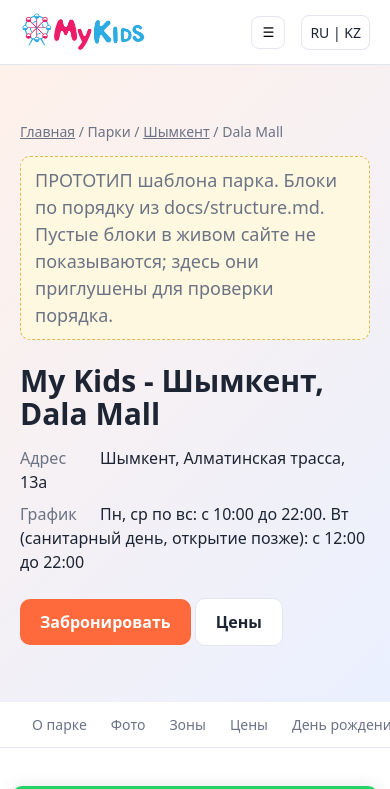
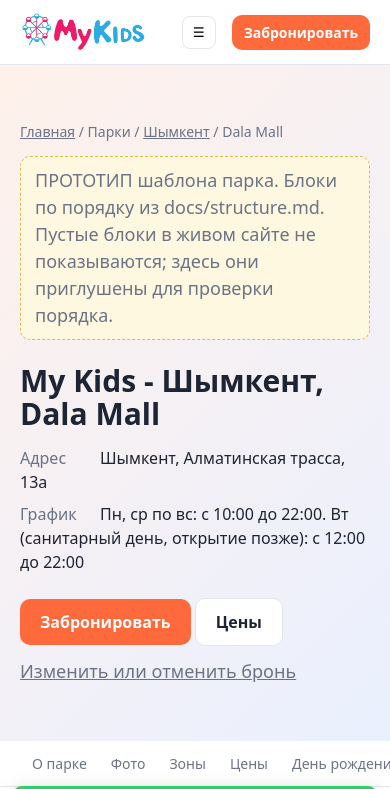
Before and after one commit to bouquet2025/mykids-preview, a plain HTML site: page park.html in a window 390 px wide. Both pictures are taken after a click on the button "Забронировать в WhatsApp". Shown: the top 789 px of the page. Drawn offline with Linux system fonts and the light colour scheme.

Commit message:
chore: update preview

```diff
--- a/app.js
+++ b/app.js
@@ -55,15 +55,20 @@ function exCards(p,cats){
 }
 function bookPkg(slug,tier){const p=PARKS.find(x=>x.slug===slug);if(!p||!p.wa){book();return}window.open(waLink(p,`Здравствуйте! Хочу забронировать День рождения в My Kids (${cname(p)}). Пакет: ${tier}. Детей: __. Дата: __.`),'_blank')}
 
-function book(forced){
-  const p = forced || getPark();
-  if(p && p.wa){ window.open(waLink(p, bookText(p)), '_blank'); return; }
+let ctxPark=null, bookKind='book'; // ctxPark: парк открытой страницы (не сохраняется как выбор)
+const changeText=p=>`Здравствуйте! Хочу изменить или отменить бронь в My Kids (${cname(p)}). Дата, имя и телефон брони: __.`;
+function book(forced, kind){
+  kind = kind || 'book';
+  const p = forced || ctxPark || getPark();
+  if(p && p.wa){ window.open(waLink(p, kind==='change'?changeText(p):bookText(p)), '_blank'); return; }
+  bookKind = kind;
   $('#modal').classList.add('on');
 }
+function changeBook(forced){ book(forced,'change'); }
 function pick(slug){
   chosen = slug; localStorage.setItem('park', slug);
   $('#modal').classList.remove('on');
-  book(getPark());
+  book(getPark(), bookKind);
 }
 
 function parksMenu(){
@@ -81,19 +86,20 @@ function shell(){
  <a class="logo" href="index.html"><img src="logo.webp" alt="My Kids" height="40"></a>
  <button class="burger" aria-label="Меню" onclick="$('nav').classList.toggle('on')">☰</button>
  <nav>
-  <a href="index.html">Главная</a>
-  <div class="dd"><button class="nb">Парки ▾</button><div class="menu">${parksMenu()}</div></div>
+  <a href="index.html" class="home">Главная</a>
+  <div class="dd parks"><button class="nb">Парки ▾</button><div class="menu">${parksMenu()}</div></div>
   <div class="dd"><button class="nb">День рождения ▾</button><div class="menu">
     <a href="birthday.html">Пакеты</a><a href="birthday.html#shows">Шоу и программы</a><a href="birthday.html#animators">Аниматоры</a><a href="groups.html">Праздники и группы</a></div></div>
   <a href="prices.html">Цены</a><a href="faq.html">FAQ</a><a href="contacts.html">Контакты</a>
+  <span class="lang lang-m">RU | KZ</span>
  </nav>
- <span class="lang">RU | KZ</span>
+ <span class="lang lang-d">RU | KZ</span>
  <button class="btn" onclick="book()">Забронировать</button>
 </div></header>`);
   document.body.insertAdjacentHTML('beforeend', (document.body.dataset.nocta?'':`<section class="blk"><div class="wrap" style="text-align:center"><h2>Забронируйте посещение в My Kids</h2><button class="btn wa" onclick="book()">Забронировать в WhatsApp</button></div></section>`)+`
 <footer><div class="wrap fcols">
  <div><a class="flogo" href="index.html"><img src="logo.webp" alt="My Kids" height="44"></a>Сеть детских парков Казахстана. 11 парков в 8 городах.</div>
- <div><a href="#">О нас</a><a href="#">Наша команда</a><a href="#">Аттракционы</a><a href="#">Правила и рекомендации</a><a href="#">Вакансии</a></div>
+ <div><a href="#">О нас</a><a href="#">Наша команда</a><a href="#">Аттракционы</a><a href="#">Правила и рекомендации</a><a href="#">Вакансии</a><a href="#" onclick="changeBook();return false">Изменить или отменить бронь</a></div>
  <div><a href="#">Политика конфиденциальности</a><a href="#">Оферта</a><a href="#">Правила посещения</a><a href="#">Cookie</a></div>
 </div></footer>
 <button class="btn wa fixwa" onclick="book()">Забронировать в WhatsApp</button>
--- a/park.html
+++ b/park.html
@@ -5,7 +5,7 @@
 <script>
 document.addEventListener('DOMContentLoaded',()=>{
  const p=PARKS.find(x=>x.slug===new URLSearchParams(location.search).get('p'))||PARKS[0];
- localStorage.setItem('park',p.slug);chosen=p.slug;
+ ctxPark=p;
  const multi=cityParks(p.citySlug).length>1,title=`My Kids - ${p.city}${multi?', '+p.name:''}`;
  document.title=title;
  const ph=(t,h=180)=>`<div class="ph" style="min-height:${h}px">${t}</div>`;
@@ -19,6 +19,7 @@ document.addEventListener('DOMContentLoaded',()=>{
   <div class="facts"><div><b>Адрес</b>${p.addr?p.city+', '+p.addr:'уточняется'}</div><div><b>График</b>${p.hours||'уточняется'}</div></div>
   <button class="btn" onclick="book(PARKS.find(x=>x.slug==='${p.slug}'))">Забронировать</button>
   <a class="btn sec" href="#prices">Цены</a>
+  <p style="margin:12px 0 0"><a href="#" onclick="changeBook(ctxPark);return false">Изменить или отменить бронь</a></p>
  </div></section>
  <div class="pbar"><div class="wrap"><a href="#about">О парке</a><a href="#photos">Фото</a><a href="#zones">Зоны</a><a href="#prices">Цены</a><a href="#bday">День рождения</a><a href="#shows">Шоу</a><a href="#games">Игры</a><a href="#animators">Аниматоры</a><a href="#masterclass">Мастер-классы</a><a href="#info">Практическая информация</a><a href="#faq">FAQ</a></div></div>
  ${blk('about','О парке',`<p>Описание парка. Текст вносит маркетинг в CMS.</p>`,'Парк')}
--- a/style.css
+++ b/style.css
@@ -44,7 +44,7 @@ footer{background:#1d2433;color:#cfd4e2;padding:36px 0 90px;font-size:14px}foote
 @media(max-width:860px){
  nav{display:none;position:absolute;top:64px;left:0;right:0;background:#fff;flex-direction:column;border-bottom:1px solid var(--line);padding:8px 20px}
  nav.on{display:flex}.burger{display:block;margin-left:auto}.dd .menu{position:static;display:block;border:0;box-shadow:none;padding-left:12px}
- .bar>.btn{display:none}.fixwa{display:block}.pbar{top:64px}
+ .bar>.btn{padding:8px 12px;font-size:14px}.fixwa{display:block}.lang-d{display:none}nav .parks{order:-1}.pbar{top:64px}
 }
 table{display:block;overflow-x:auto}
 
@@ -59,3 +59,6 @@ table{display:block;overflow-x:auto}
 .logo img{display:block;height:40px;width:auto}
 
 footer .flogo{display:block;width:fit-content;padding:0;margin-bottom:12px}footer .flogo img{display:block;height:44px;width:auto}
+
+.lang-m{display:none}
+@media(max-width:860px){.lang-m{display:inline-block;align-self:flex-start;margin:8px 10px}}
```
